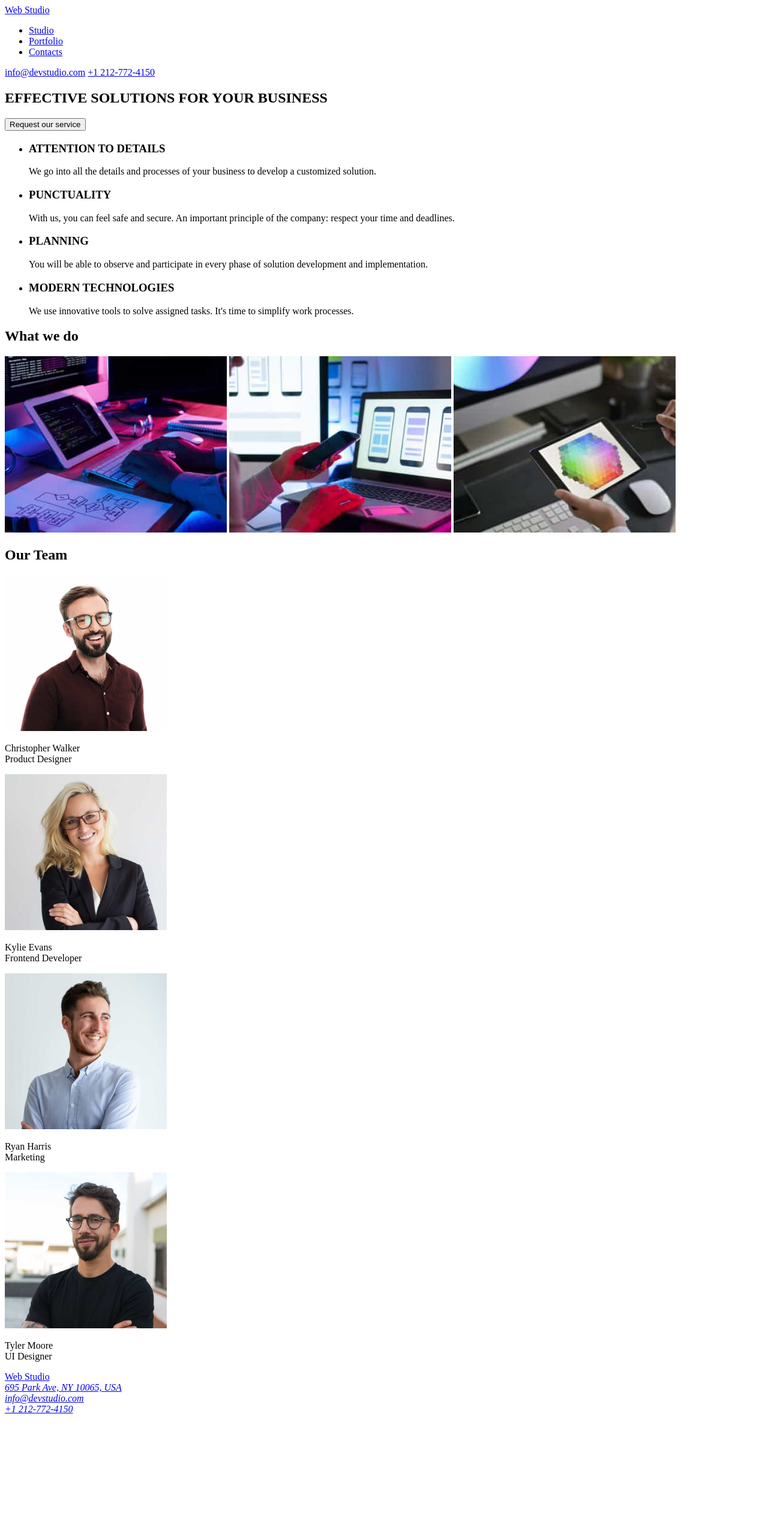
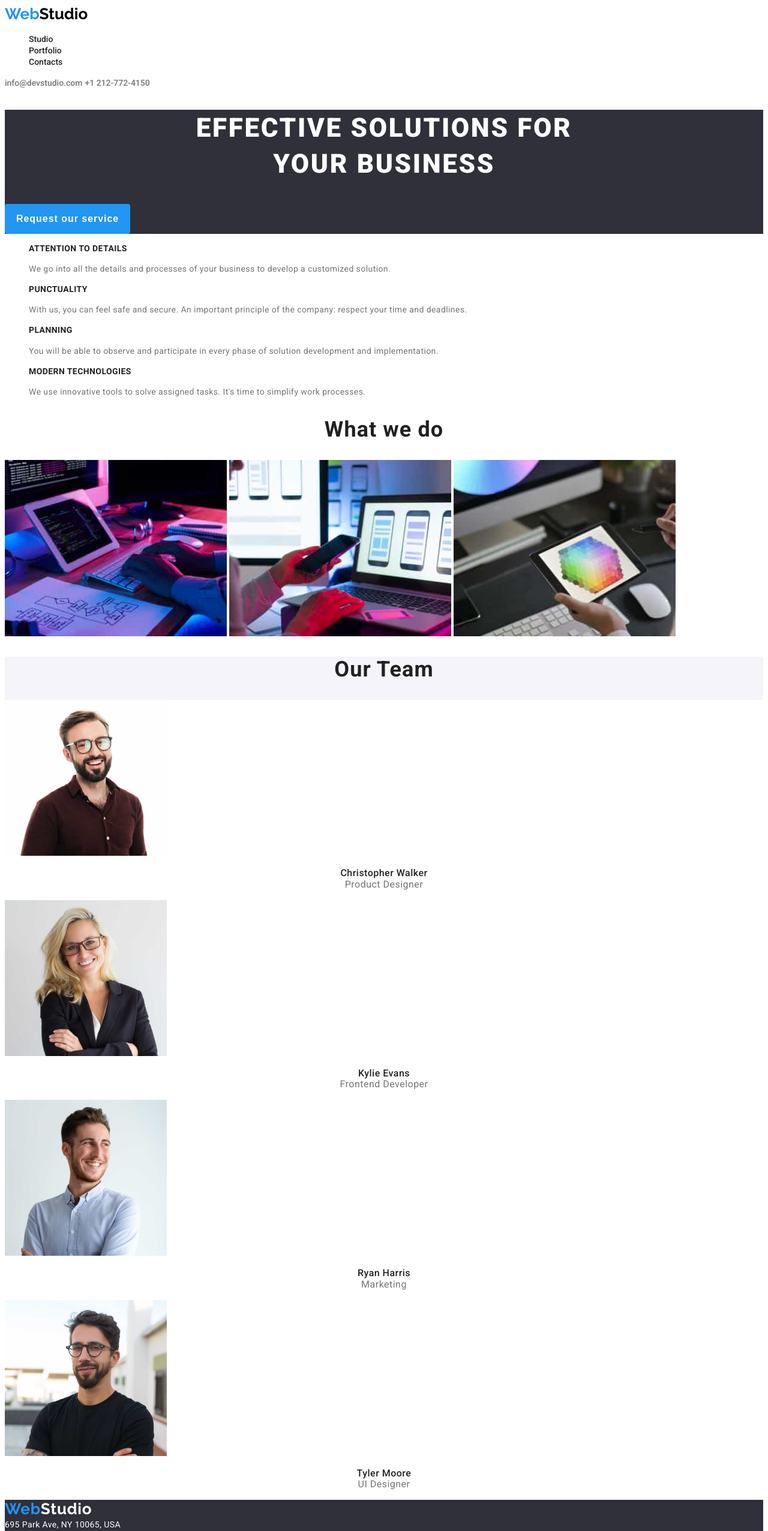
Before and after one commit to Wernerrrr/goit-markup-hw-2, a plain HTML site: page index.html in a window 1280 px wide. Shown: the top 2553 px of the page at 60% size. Before the commit the page ends 2367 px from the top, so only its background shows below. Drawn offline with Linux system fonts and the light colour scheme.

Commit message:
HW2 Final

```diff
--- /dev/null
+++ b/css/styles.css
@@ -0,0 +1,237 @@
+:root {
+  --nero: #212121;
+  --white: #ffffff;
+  --blue: #2196f3;
+  --black: #000000;
+  --black-rock: #2f303a;
+  --whisper: #ececec;
+  --whisper2: #eeeeee;
+  --white-ghost: #f5f4fa;
+  --grey: #757575;
+  --primary-font: 'Roboto', sans-serif;
+  --secondary-font: 'Raleway', sans-serif;
+}
+
+/* Universal styling */
+
+body {
+  font-family: 'Roboto', sans-serif;
+  color: var(--grey);
+}
+
+button {
+  cursor: pointer;
+}
+
+/* Header styling */
+
+.header {
+  background-color: var(--white);
+}
+
+.header__navigation a,
+.header__logo a,
+.header__info a,
+.footer__logo a,
+.footer__address a {
+  text-decoration: none;
+}
+
+.header__logo a {
+  font-family: var(--secondary-font);
+  font-size: 26px;
+  font-weight: 700;
+  line-height: 30.52px;
+  color: var(--black);
+}
+
+.header__logo span,
+.footer__logo span {
+  color: var(--blue);
+}
+
+.header__navigation ul,
+.about ul,
+.portfolio__filters ul {
+  list-style: none;
+}
+
+.header__navigation a {
+  font-size: 14px;
+  font-weight: 500;
+  line-height: 16.41px;
+  color: var(--nero);
+}
+
+.header__info a {
+  font-size: 14px;
+  font-weight: 500;
+  line-height: 16.41px;
+  color: var(--grey);
+}
+
+.header__info a:hover,
+.header__navigation a:hover {
+  color: var(--blue);
+}
+
+/*Hero section styling */
+
+.hero-section {
+  background-color: var(--black-rock);
+}
+
+.hero-section__title {
+  font-size: 44px;
+  font-weight: 900;
+  line-height: 60px;
+  color: var(--white);
+  font-family: Roboto;
+  letter-spacing: 0.06em;
+  text-align: center;
+}
+
+.booking-button {
+  background-color: var(--blue);
+  color: var(--white);
+  font-size: 16px;
+  font-weight: 700;
+  line-height: 30px;
+  letter-spacing: 0.06em;
+  text-align: center;
+  padding: 10px 19px;
+  border: var(--black) solid 15%;
+  border-radius: 4px;
+}
+
+/* About section styling */
+
+.about__title {
+  font-size: 14px;
+  font-weight: 700;
+  line-height: 16.41px;
+  letter-spacing: 0.03em;
+  text-align: left;
+  color: var(--nero);
+}
+
+.about__text {
+  font-size: 14px;
+  line-height: 24px;
+  letter-spacing: 0.03em;
+  text-align: left;
+}
+
+/* What we do section styling */
+
+.what-we-do__title {
+  font-size: 36px;
+  font-weight: 700;
+  line-height: 42.19px;
+  letter-spacing: 0.03em;
+  text-align: center;
+  color: var(--nero);
+}
+
+/* Our team section styling */
+
+.team {
+  background-color: var(--white-ghost);
+}
+
+.team__title {
+  font-size: 36px;
+  font-weight: 700;
+  line-height: 42.19px;
+  letter-spacing: 0.03em;
+  text-align: center;
+  color: var(--nero);
+}
+
+.team__img {
+  background-color: var(--white);
+}
+
+.team__img p {
+  font-size: 16px;
+  line-height: 18.75px;
+  letter-spacing: 0.03em;
+  text-align: center;
+}
+
+.team__img span {
+  font-weight: 500;
+  color: var(--nero);
+}
+
+/* Footer styling */
+
+.footer {
+  background-color: var(--black-rock);
+}
+
+.footer__logo a {
+  font-family: var(--secondary-font);
+  font-size: 26px;
+  font-weight: 700;
+  line-height: 30.52px;
+  letter-spacing: 0.03em;
+  text-align: left;
+  color: var(--white);
+}
+
+.footer__address a {
+  font-size: 14px;
+  line-height: 16px;
+  letter-spacing: 0.03em;
+  text-align: left;
+  color: var(--white) 60%;
+  font-style: normal;
+}
+
+.footer__address a span {
+  line-height: 16.41px;
+  color: var(--white);
+}
+
+/* Portfolio filters styling */
+
+.portfolio__filters button {
+  font-family: var(--primary-font);
+  font-size: 16px;
+  font-weight: 500;
+  line-height: 26px;
+  letter-spacing: 0.03em;
+  text-align: center;
+  color: var(--nero);
+  background-color: var(--white-ghost);
+  padding: 6px 22px;
+  border-radius: 4px;
+  border: var(--white-ghost) solid;
+}
+
+.portfolio__filters button:hover {
+  color: var(--white);
+  background-color: var(--blue);
+}
+
+.portfolio__projects p {
+  font-size: 16px;
+  line-height: 30px;
+  letter-spacing: 0.03em;
+  text-align: left;
+}
+
+.portfolio__projects span {
+  font-size: 18px;
+  font-weight: 700;
+  line-height: 36px;
+  letter-spacing: 0.06em;
+  color: var(--nero);
+}
+
+.portfolio__projects div {
+  border: var(--white-ghost) solid;
+  border-radius: 1px;
+  border-width: 1px;
+}
--- a/index.html
+++ b/index.html
@@ -3,17 +3,24 @@
   <head>
     <title>Web Studio Homework Project</title>
     <meta charset="UTF-8" />
-    <link rel="stylesheet" href="./styles/styles.css" />
+    <link rel="stylesheet" href="./css/styles.css" />
+    <link rel="preconnect" href="https://fonts.googleapis.com" />
+    <link rel="preconnect" href="https://fonts.gstatic.com" crossorigin />
+    <link
+      href="https://fonts.googleapis.com/css2?family=Raleway:ital,wght@0,100..900;1,100..900&family=Roboto:ital,wght@0,100;0,300;0,400;0,500;0,700;0,900;1,100;1,300;1,400;1,500;1,700;1,900&display=swap"
+      rel="stylesheet"
+    />
   </head>
   <body>
-    <header>
-      <div>
-        <a href="index.html"><span>Web</span> Studio</a>
+    <!--Header section-->
+    <header class="header">
+      <div class="header__logo">
+        <a href="index.html"><span>Web</span>Studio</a>
       </div>
-      <nav>
+      <nav class="header__navigation">
         <ul>
           <li>
-            <a href="studio.html">Studio</a>
+            <a href="index.html">Studio</a>
           </li>
           <li>
             <a href="portfolio.html">Portfolio</a>
@@ -23,59 +30,71 @@
           </li>
         </ul>
       </nav>
-      <div>
+      <div class="header__info">
         <a href="mailto:info@devstudio.com">info@devstudio.com</a>
         <a href="callto:+12127724150">+1 212-772-4150</a>
       </div>
     </header>
+    <!--Main section-->
     <main>
-      <section>
-        <h1>EFFECTIVE SOLUTIONS FOR YOUR BUSINESS</h1>
-        <button type="button">Request our service</button>
+      <!--Hero section-->
+      <section class="hero-section">
+        <h1 class="hero-section__title">
+          EFFECTIVE SOLUTIONS FOR<br />YOUR BUSINESS
+        </h1>
+        <button type="button" class="hero-section__booking booking-button">
+          Request our service
+        </button>
       </section>
-      <section>
+
+      <!--About section-->
+      <section class="about">
         <ul>
           <li>
-            <h3>ATTENTION TO DETAILS</h3>
-            <p>
+            <h3 class="about__title">ATTENTION TO DETAILS</h3>
+            <p class="about__text">
               We go into all the details and processes of your business to
               develop a customized solution.
             </p>
           </li>
           <li>
-            <h3>PUNCTUALITY</h3>
-            <p>
+            <h3 class="about__title">PUNCTUALITY</h3>
+            <p class="about__text">
               With us, you can feel safe and secure. An important principle of
               the company: respect your time and deadlines.
             </p>
           </li>
           <li>
-            <h3>PLANNING</h3>
-            <p>
+            <h3 class="about__title">PLANNING</h3>
+            <p class="about__text">
               You will be able to observe and participate in every phase of
               solution development and implementation.
             </p>
           </li>
           <li>
-            <h3>MODERN TECHNOLOGIES</h3>
-            <p>
+            <h3 class="about__title">MODERN TECHNOLOGIES</h3>
+            <p class="about__text">
               We use innovative tools to solve assigned tasks. It's time to
               simplify work processes.
             </p>
           </li>
         </ul>
       </section>
-      <section>
-        <h2>What we do</h2>
-        <div>
+      <!--What we do section-->
+      <section class="what-we-do">
+        <h2 class="what-we-do__title">What we do</h2>
+        <div class="what-we-do__img">
           <img src="./images/box1.jpg" alt="Planning" width="370" />
           <img src="./images/box2.jpg" alt="Punctuality" width="370" />
           <img src="./images/box3.jpg" alt="Attention to details" width="370" />
         </div>
       </section>
-      <section>
-        <h2>Our Team</h2>
-        <div>
+
+      <!--Our team section-->
+      <section class="team">
+        <h2 class="team__title">Our Team</h2>
+        <!--Div images-->
+        <div class="team__img">
           <div>
             <img
               src="./images/teamcard1.jpg"
@@ -111,13 +130,15 @@
         </div>
       </section>
     </main>
-    <footer>
-      <div>
-        <a href="index.html"><span>Web</span> Studio</a>
+
+    <!--Footer section-->
+    <footer class="footer">
+      <div class="footer__logo">
+        <a href="index.html"><span>Web</span>Studio</a>
       </div>
-      <address>
+      <address class="footer__address">
         <a href="http://maps.google.com/?q=695ParkAve,NY10065,USA"
-          >695 Park Ave, NY 10065, USA</a
+          ><span>695 Park Ave, NY 10065, USA</span></a
         >
         <br />
         <a href="mailto:info@devstudio.com">info@devstudio.com</a> <br />
```
Also changed, not shown: portfolio.html (added, +143 -0 lines), images/portfolio1.jpg (added), images/portfolio2.jpg (added), images/portfolio3.jpg (added), images/portfolio4.jpg (added), images/portfolio5.jpg (added), images/portfolio6.jpg (added), images/portfolio7.jpg (added), images/portfolio8.jpg (added), images/portfolio9.jpg (added).
